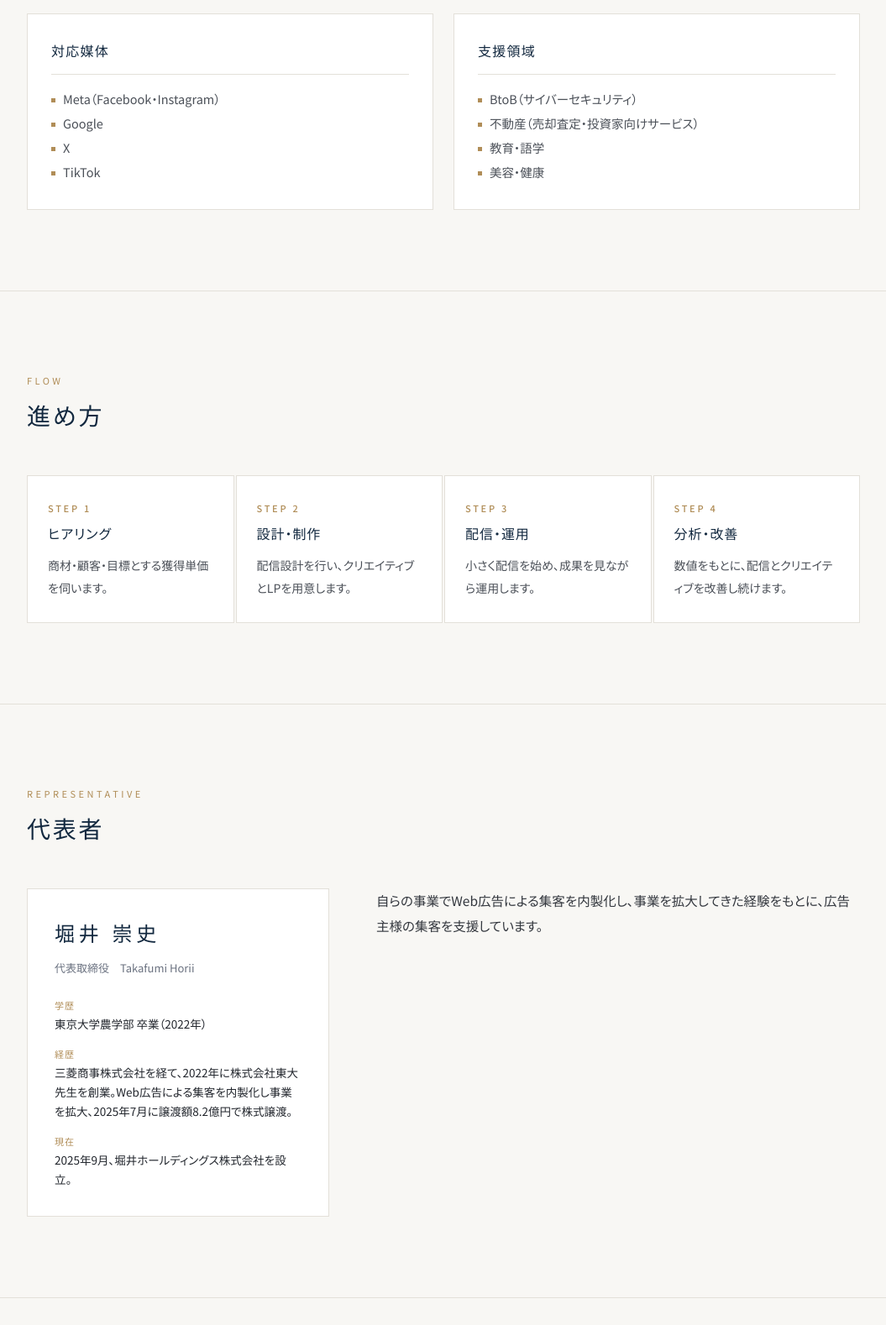
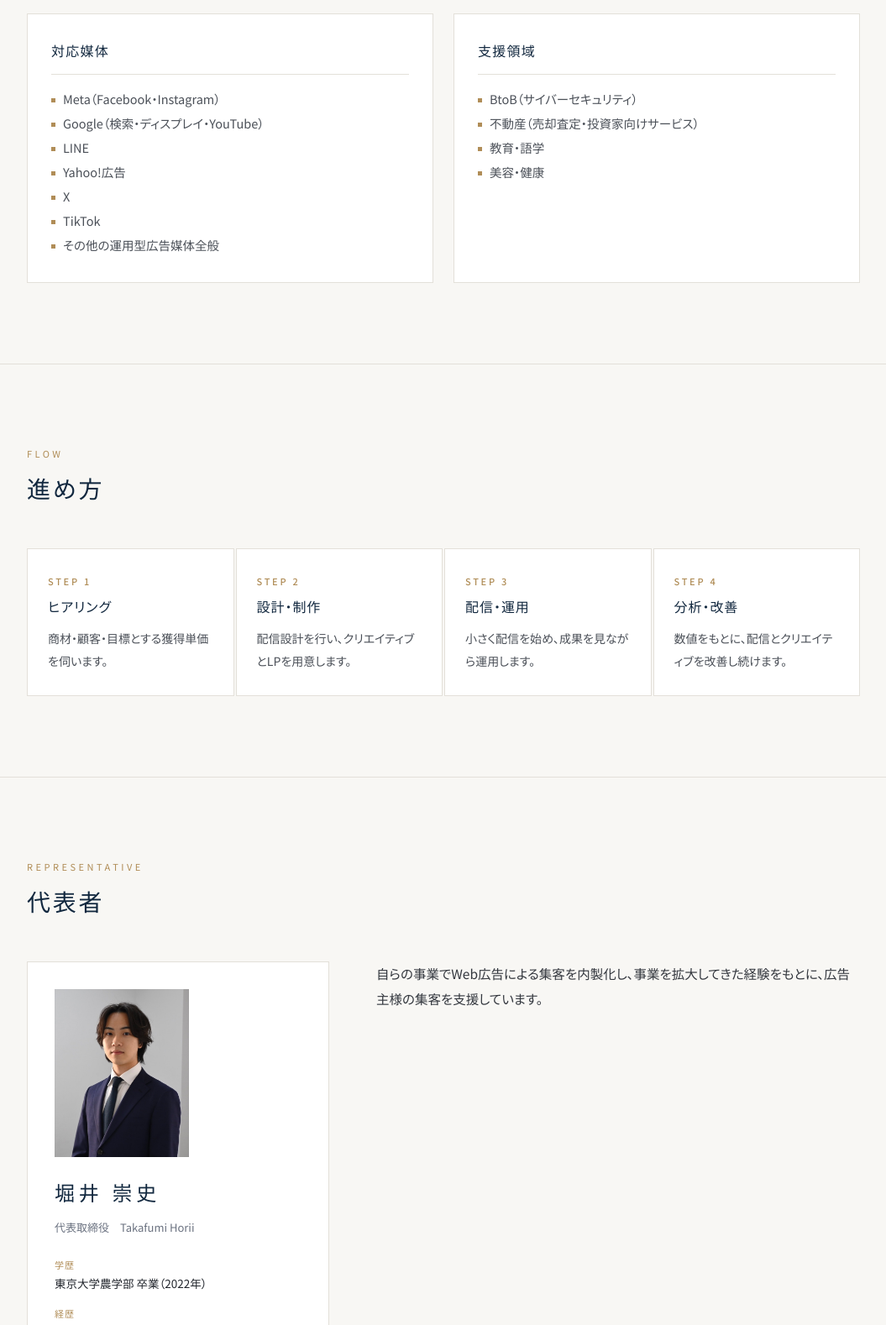
Before and after one commit to ho-cro-cy/horii-hd-site, a plain HTML site: page marketing/index.html in a window 1280 px wide. Shown: the part 1560-3138 px from the top of the page at 84% size, without its empty margins (112-1167 px from the left). Drawn offline with Linux system fonts and the light colour scheme.

Commit message:
代表者欄に顔写真を追加し、対応媒体を拡充
- 広告事業・不動産事業ページの代表者欄に写真を小さく追加
- 対応媒体に Google（検索・ディスプレイ・YouTube）・LINE・Yahoo!広告・その他運用型広告媒体全般を追加

Co-Authored-By: Claude Opus 5.5 <noreply@anthropic.com>

```diff
--- a/assets/style.css
+++ b/assets/style.css
@@ -108,3 +108,4 @@ nav ul a.on{color:#fff;border-bottom:1px solid var(--gold);padding-bottom:3px}
 .policy ul{padding-left:1.4em;margin-top:6px}
 .policy .date{margin-top:36px;font-size:13px;color:var(--muted);text-align:right}
 @media (max-width:560px){.policy{padding:32px 22px}}
+.msg .who .pic{display:block;width:160px;height:auto;aspect-ratio:4/5;object-fit:cover;object-position:50% 20%;margin-bottom:22px}
--- a/marketing/index.html
+++ b/marketing/index.html
@@ -48,9 +48,12 @@
   <div class="mk">
     <div><h4>対応媒体</h4><ul>
       <li>Meta（Facebook・Instagram）</li>
-      <li>Google</li>
+      <li>Google（検索・ディスプレイ・YouTube）</li>
+      <li>LINE</li>
+      <li>Yahoo!広告</li>
       <li>X</li>
       <li>TikTok</li>
+      <li>その他の運用型広告媒体全般</li>
     </ul></div>
     <div><h4>支援領域</h4><ul>
       <li>BtoB（サイバーセキュリティ）</li>
@@ -75,6 +78,7 @@
   <div class="sec-head"><div class="h2-en">Representative</div><h2>代表者</h2></div>
   <div class="msg">
     <div class="who">
+      <img class="pic" src="/assets/horii.jpg" alt="代表取締役 堀井崇史" width="628" height="900" loading="lazy">
       <div class="name">堀井 崇史</div>
       <div class="title">代表取締役　Takafumi Horii</div>
       <dl>
```
Also changed, not shown: realestate/index.html (+1 -0 lines), assets/horii.jpg (added).
